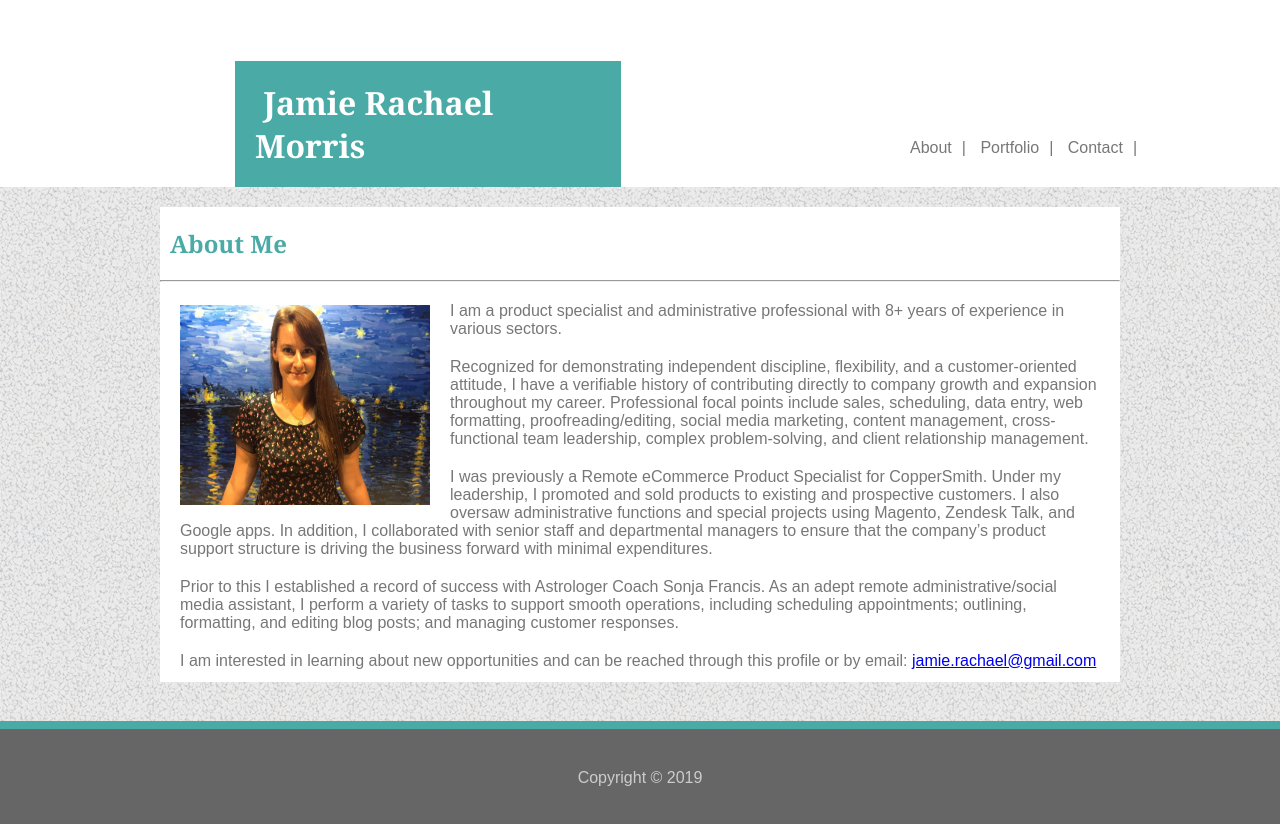
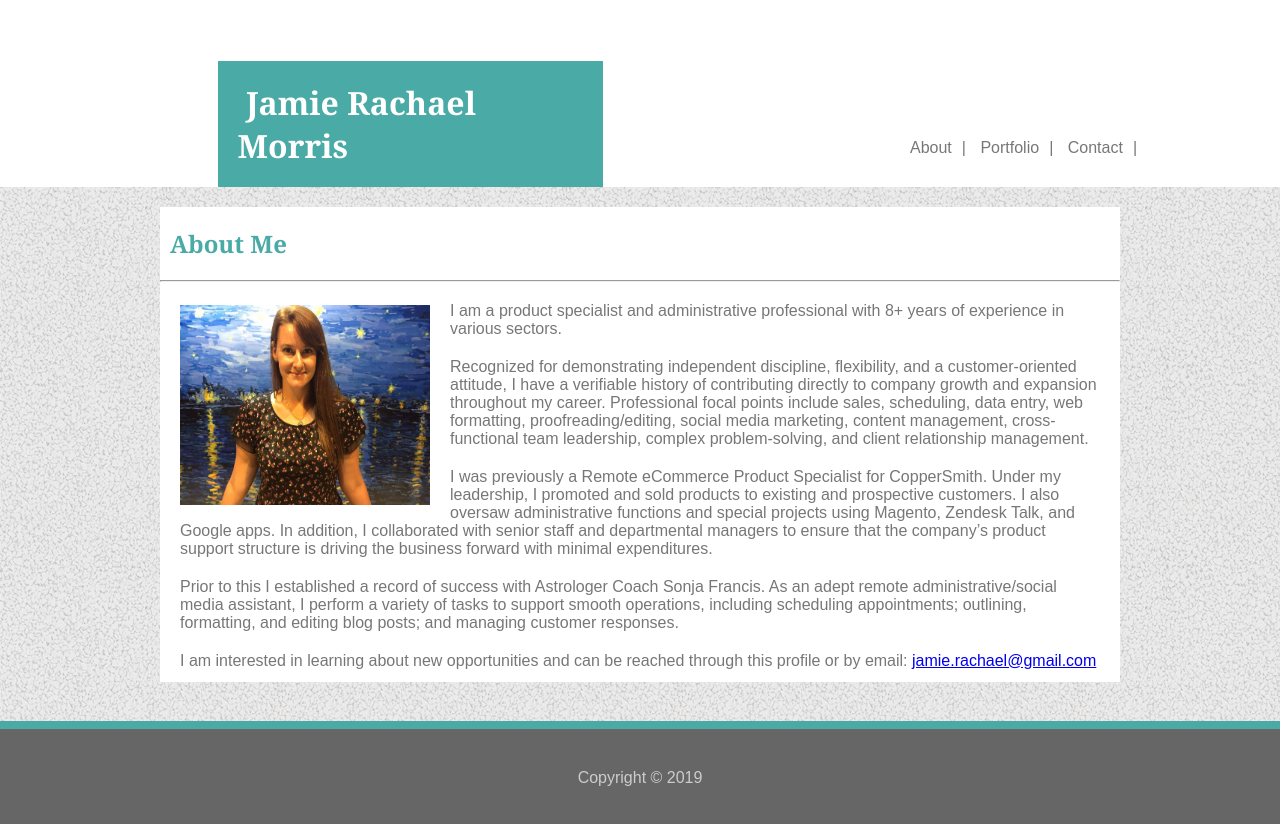
Before and after one commit to jamierachael/Basic-Portfolio, a plain HTML site: page index.html in a window 1280 px wide. Drawn offline with Linux system fonts and the light colour scheme.

Commit message:
changed h1 to a percentage margin

```diff
--- a/assets/css/style.css
+++ b/assets/css/style.css
@@ -43,7 +43,7 @@ h1 { color: white;
     width: 27%;
     background-color: #4aaaa5;
     /* Try a percentage for the margin-left */
-    margin-left: 235px;
+    margin-left: 17%;
     position: relative;
     top: 40px;
     padding: 20px;
```
